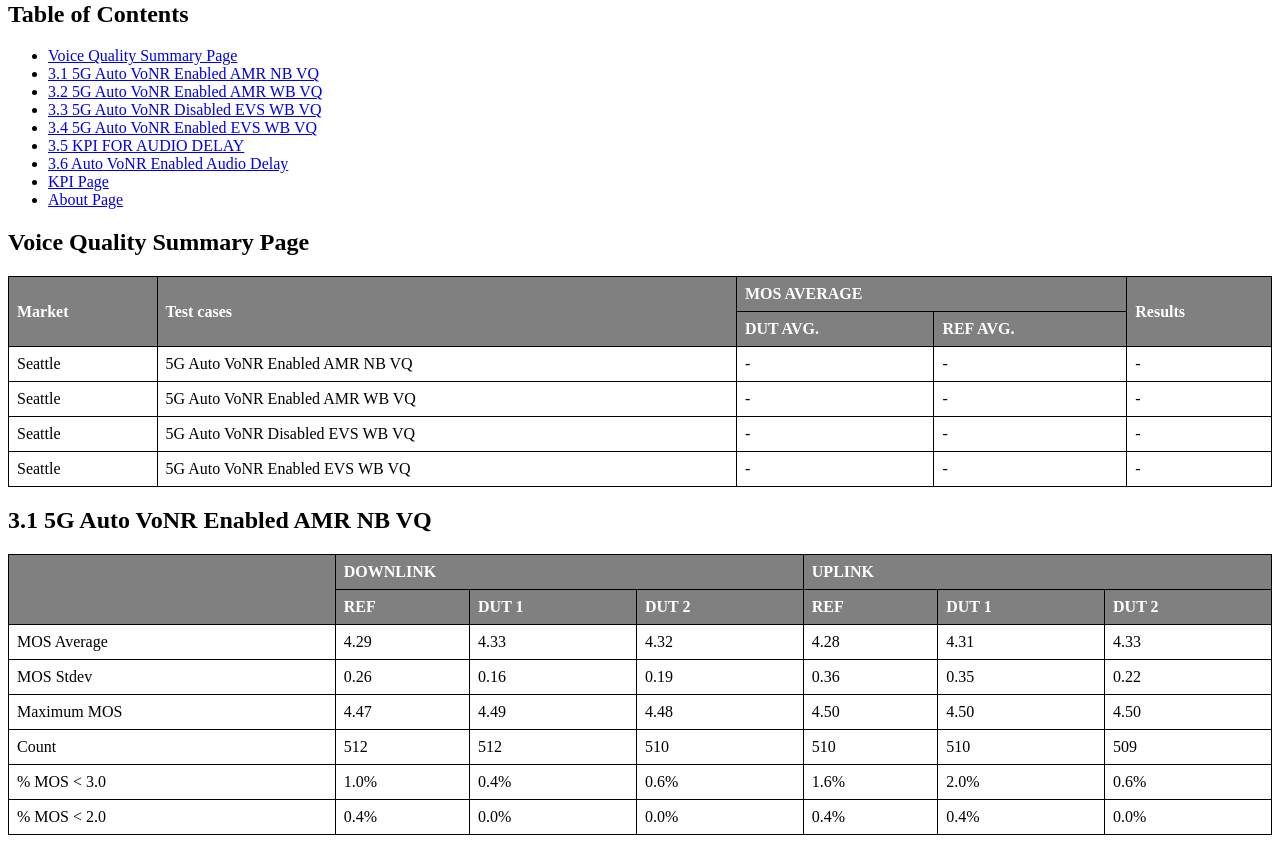
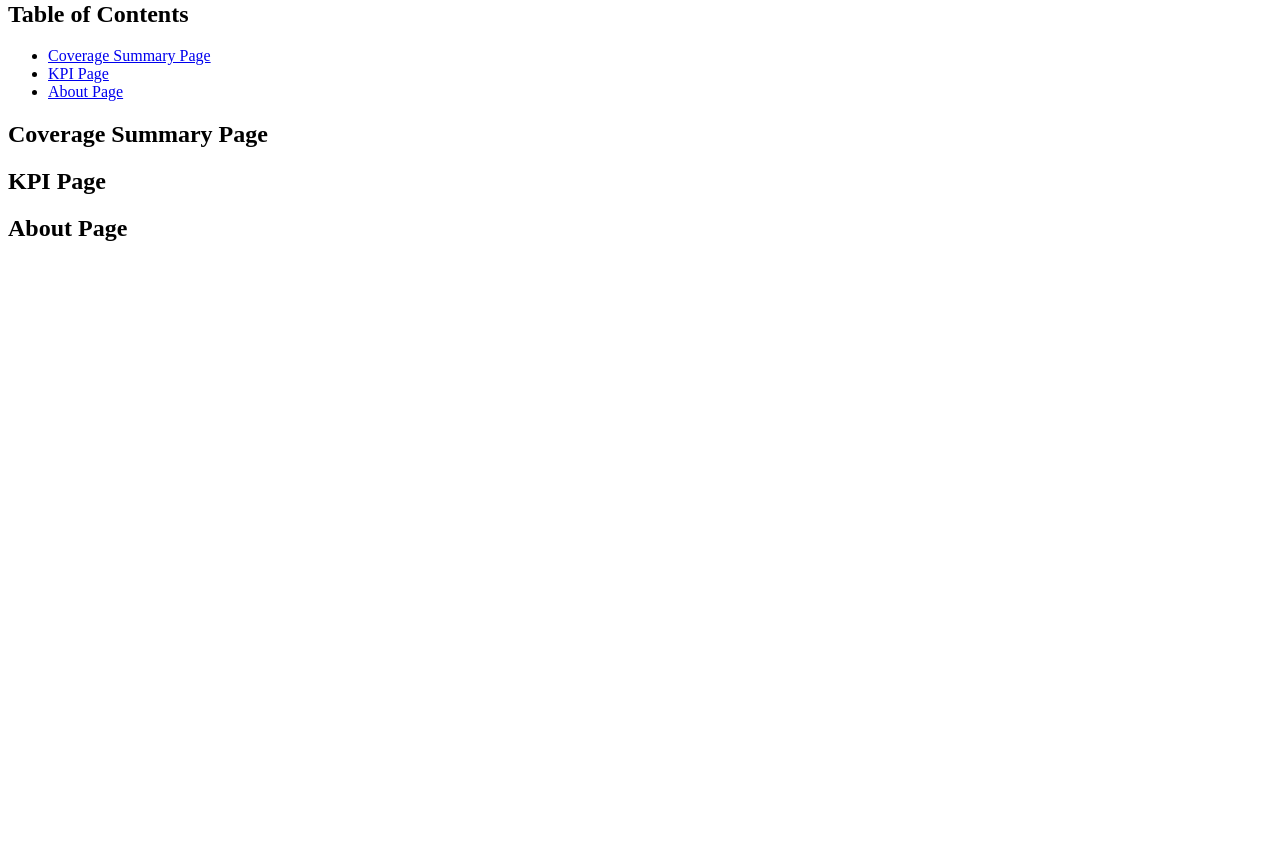
Before and after one commit to LiJieSu0/Fit4Launch_Report, a React (Create React App) app in the folder report-generator-app/: page / in a window 1280 px wide. Shown: the part 1400-2244 px from the top of the page. After the commit the page ends 1662 px from the top, so only its background shows below. Built offline with nearby package versions, Linux system fonts and the light colour scheme.

Commit message:
add coverage pages

```diff
--- a/report-generator-app/src/App.js
+++ b/report-generator-app/src/App.js
@@ -10,6 +10,8 @@ import AboutPage from './CommonPage/AboutPage';
 import './StyleScript/Restricted_Report_Style.css';
 import VqSummaryPage from './ReportDetails/VoiceQuality/VqSummaryPage';
 import VqDetailsPage from './ReportDetails/VoiceQuality/VqDetailsPage';
+import CoverageSummaryPage from './ReportDetails/CoveragePerformance/CoverageSummaryPage';
+import CoverageDetails from './ReportDetails/CoveragePerformance/CoverageDetails';
 
 function App() {
   return (
@@ -21,8 +23,12 @@ function App() {
       <ContentsIndexPage />
       {/* <CpSummaryPage />
       <CallPerformanceDetails /> */}
-      <VqSummaryPage />
-      <VqDetailsPage />
+
+      {/* <VqSummaryPage />
+      <VqDetailsPage /> */}
+      <CoverageSummaryPage />
+      <CoverageDetails />
+
       <KpiPage />
       <AboutPage />
       <ReportFooter />
--- /dev/null
+++ b/report-generator-app/src/ReportDetails/CoveragePerformance/CoverageDetails.js
@@ -0,0 +1,16 @@
+import React from 'react';
+
+function CoverageDetails() {
+  return (
+    <div>
+        <div className='page-content'>
+
+        </div>
+        <div className='page-content'>
+
+        </div>
+    </div>
+  );
+}
+
+export default CoverageDetails;
--- /dev/null
+++ b/report-generator-app/src/ReportDetails/CoveragePerformance/CoverageSummaryPage.js
@@ -0,0 +1,12 @@
+import React from 'react';
+
+function CoverageSummaryPage() {
+  return (
+    <div>
+      <h2>Coverage Summary Page</h2>
+      {/* Add content for Coverage Summary here */}
+    </div>
+  );
+}
+
+export default CoverageSummaryPage;
```
